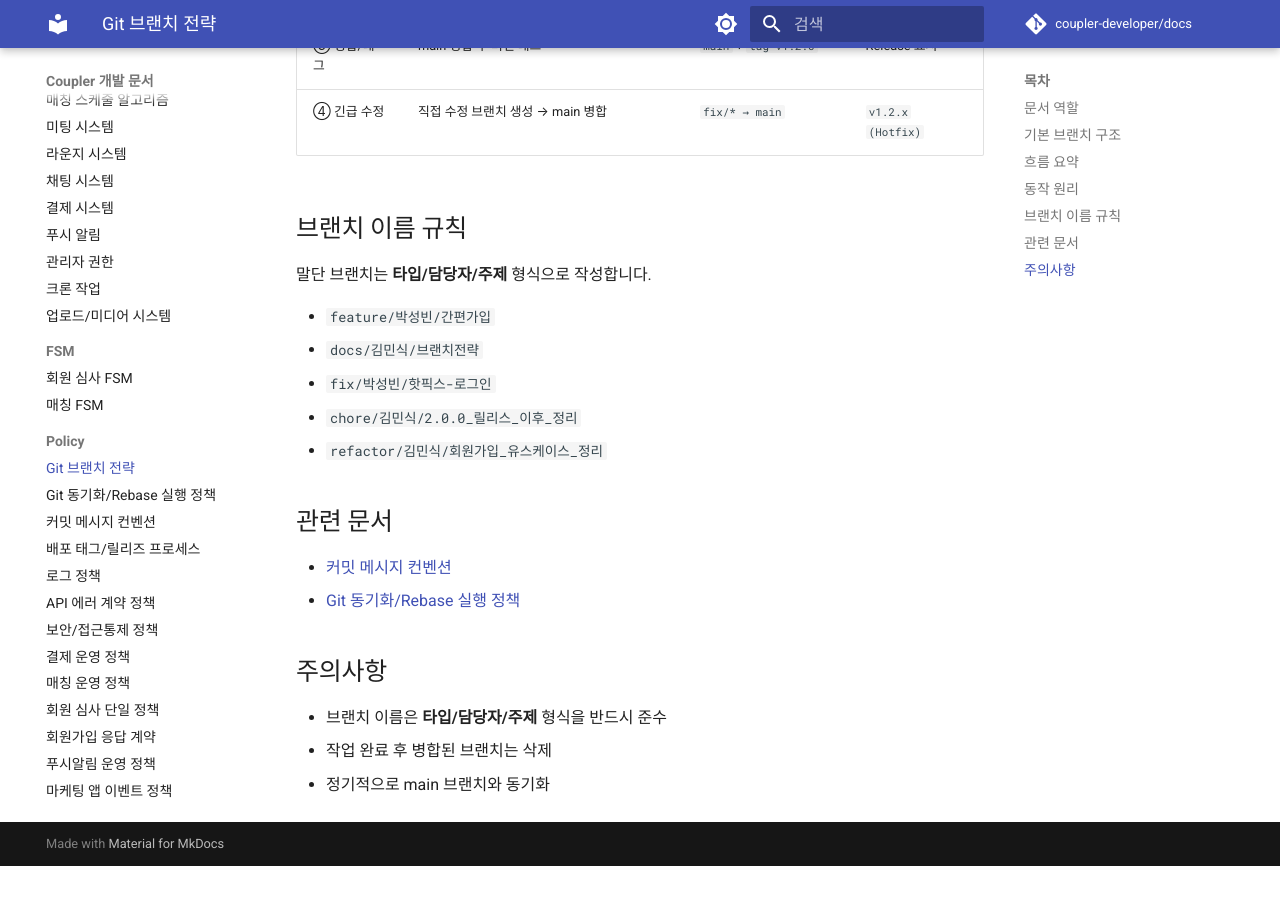
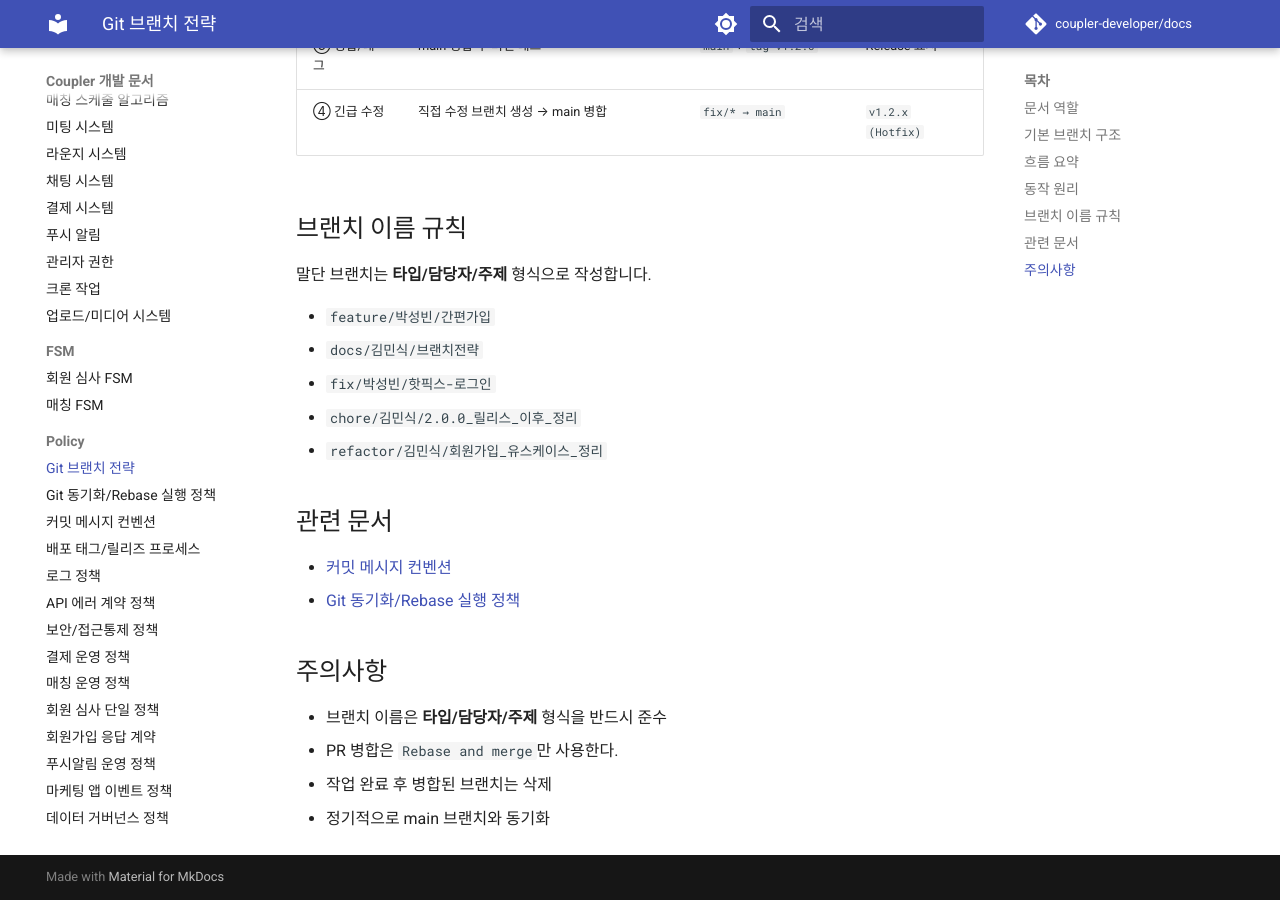
Before and after one commit to coupler-developer/docs, an MkDocs documentation site: the page built from content/policy/git-branch-strategy.md, in a window 1280 px wide and 900 px high, scrolled down 1123 px. Built offline with MkDocs 1.6.1 and Material for MkDocs 9.7.7, drawn with Linux system fonts in a browser that asks for light colours; comment, search, counter and statistics services are not loaded; before the commit the page ends 1989 px from its top, so only the background shows below that.

Commit message:
docs: PR 병합 방식 명시
Changes:
- Git 브랜치 전략 주의사항에 Rebase and merge 사용 기준 추가

Tests:
- yarn validate:docs 통과

```diff
--- a/content/policy/git-branch-strategy.md
+++ b/content/policy/git-branch-strategy.md
@@ -56,5 +56,6 @@
 ## 주의사항
 
 - 브랜치 이름은 **타입/담당자/주제** 형식을 반드시 준수
+- PR 병합은 `Rebase and merge`만 사용한다.
 - 작업 완료 후 병합된 브랜치는 삭제
 - 정기적으로 main 브랜치와 동기화
```
